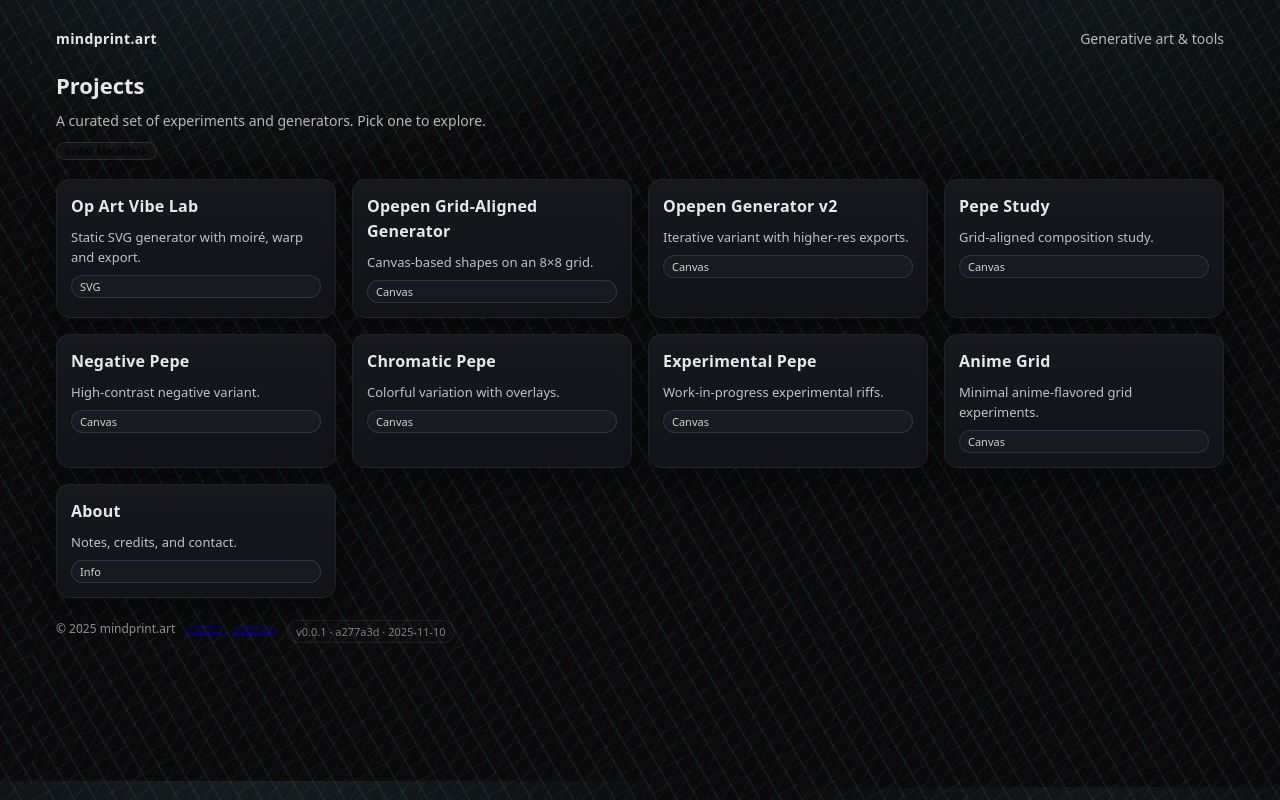
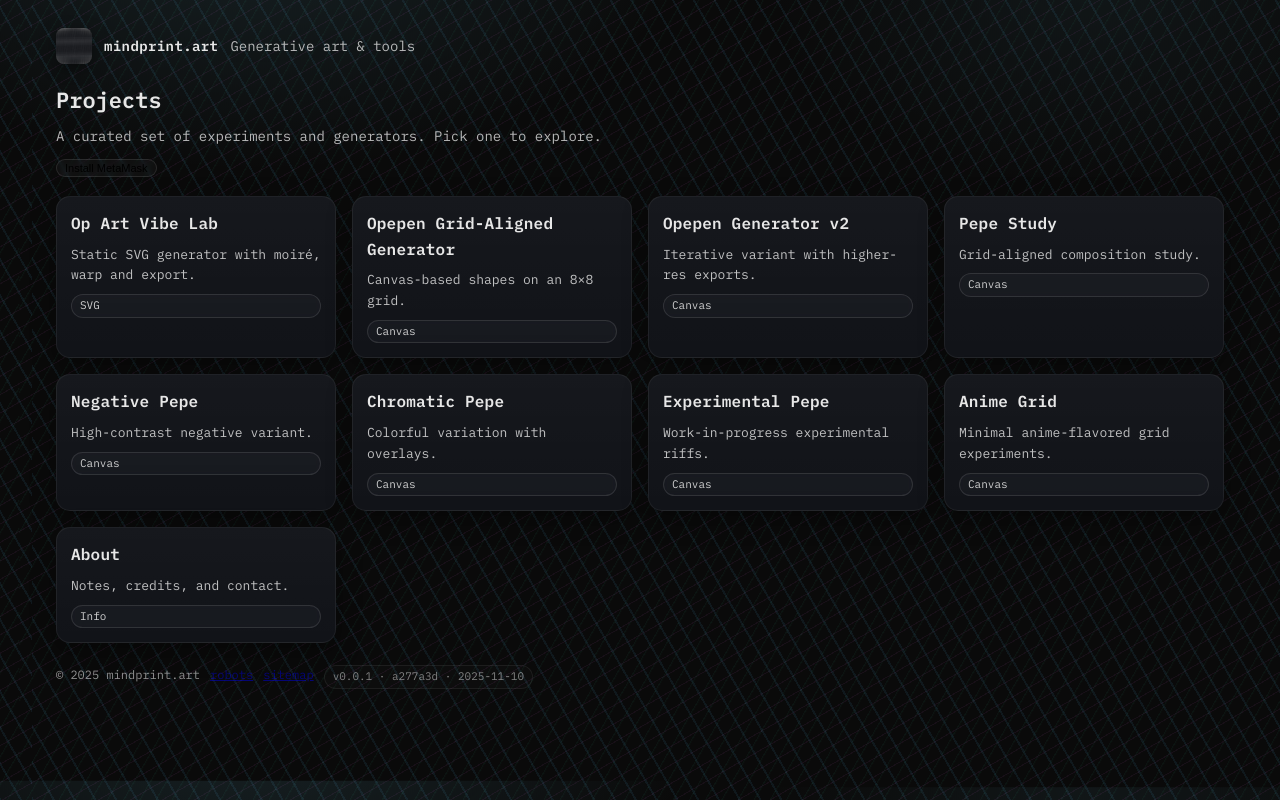
Before and after one commit to mindprintart-ux/mindprint-art, a website: page index.html in a window 1280 px wide. Drawn offline with Linux system fonts and the light colour scheme.

```diff
--- a/index.html
+++ b/index.html
@@ -5,6 +5,9 @@
 <meta charset="utf-8" />
 <meta name="viewport" content="width=device-width, initial-scale=1" />
 <meta name="theme-color" content="#0b0d12">
+<link rel="preconnect" href="https://fonts.googleapis.com">
+<link rel="preconnect" href="https://fonts.gstatic.com" crossorigin>
+<link href="https://fonts.googleapis.com/css2?family=IBM+Plex+Mono:wght@400;600&display=swap" rel="stylesheet">
 <meta property="og:title" content="mindprint.art">
 <meta property="og:description" content="Generative projects and tools by mindprint.art.">
 <meta property="og:image" content="https://mindprint.art/og.png">
@@ -32,7 +35,7 @@
       var(--bg);
     background-attachment: fixed;
     color:#e7e7e7;
-    font:14px/1.55 system-ui,Segoe UI,Roboto,Inter,Arial;
+    font:14px/1.6 'IBM Plex Mono', ui-monospace, SFMono-Regular, Menlo, Monaco, Consolas, 'Liberation Mono', 'Courier New', monospace;
     -webkit-font-smoothing:antialiased;
     -moz-osx-font-smoothing:grayscale;
     text-rendering:optimizeLegibility;
@@ -46,9 +49,10 @@
     to{background-position:0 -120px, 100% -80px, 200px 0, -180px 0, 120px 0, 0 0}
   }
   .wrap{max-width:1200px;margin:0 auto;padding:28px 16px}
-  header{display:flex;justify-content:space-between;align-items:center;margin-bottom:18px}
-  .brand{font-weight:700;letter-spacing:.4px}
+  header{display:flex;align-items:center;gap:12px;margin-bottom:18px}
+  .brand{font-weight:700;letter-spacing:.4px;font-family:'IBM Plex Mono',ui-monospace,SFMono-Regular,Menlo,Monaco,Consolas,'Liberation Mono','Courier New',monospace}
   .tag{opacity:.78}
+  .logo{width:36px;height:36px;border-radius:8px;box-shadow:0 4px 16px rgba(0,0,0,.4);object-fit:cover}
   .hero{display:grid;gap:8px;margin:10px 0 18px 0}
   .grid{display:grid;grid-template-columns:repeat(auto-fill,minmax(240px,1fr));gap:16px}
   .card{
@@ -87,8 +91,9 @@
 <body>
   <div class="wrap">
     <header>
+      <img class="logo" src="logo.png" alt="mindprint.art" onerror="this.onerror=null;this.src='og.png'">
       <div class="brand">mindprint.art</div>
-      <nav class="tag">Generative art & tools</nav>
+      <div class="tag">Generative art & tools</div>
     </header>
 
     <section class="hero">
```
Also changed, not shown: 404.html (+4 -1 lines), about.html (+5 -2 lines), anime.html (+4 -1 lines), cpepe.html (+4 -1 lines), npepe.html (+4 -1 lines), op-art.html (+4 -1 lines), opepe.html (+4 -1 lines), opepev2.html (+4 -1 lines), pepe.html (+4 -1 lines), xpepe.html (+4 -1 lines).
